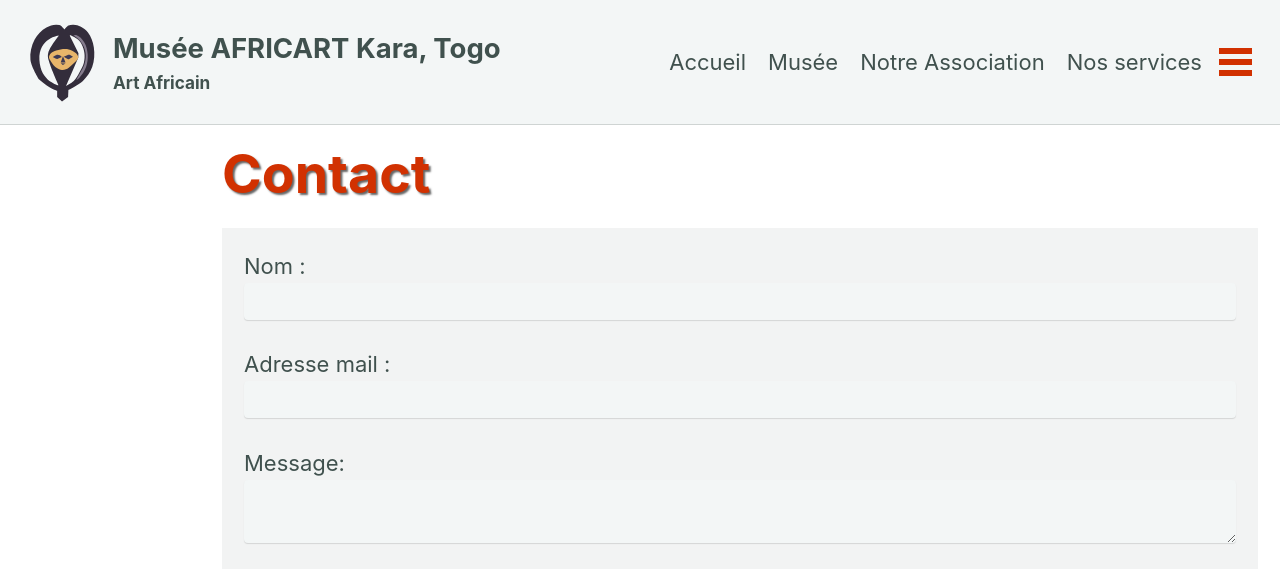
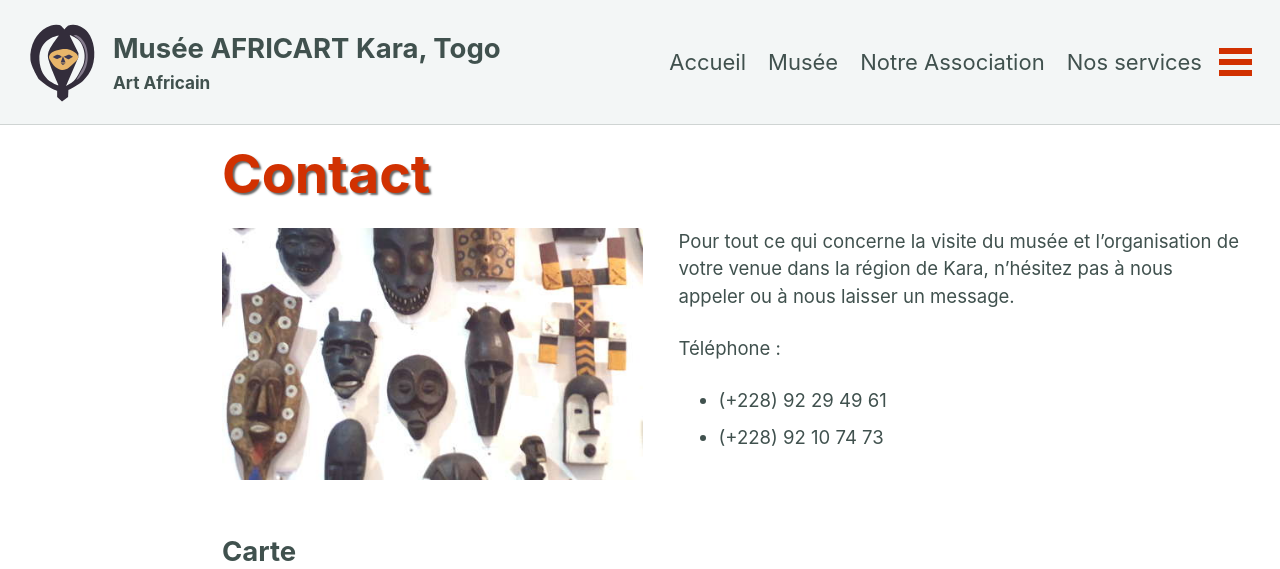
Before and after one commit to africart/musee-africart-togo.com, a Jekyll site: the page built from _pages/contact.md, in a window 1280 px wide and 1400 px high. Shown: the top 569 px of the window. Built offline with Jekyll 4.4.1, drawn with Linux system fonts in a browser that asks for light colours; a script that is not in the unit is left out; some of the changed text lies outside the part shown.

Commit message:
contact form test

```diff
--- a/_pages/contact.md
+++ b/_pages/contact.md
@@ -1,19 +1,44 @@
 ---
 title: "Contact"
 permalink: /contact/
+share: false
+
+
+features:
+
+  texte:
+    - type: left
+      image_path: /img/musee/musee-africart-kara-togo-masques-fallback-teaset-500x300.jpg
+      alt: "Vue intérieure du Musée Africart Kara"
+      excerpt: >
+        Pour tout ce qui concerne la visite du musée et l'organisation de votre venue dans la région de Kara, n’hésitez pas à nous appeler ou à nous laisser un message.
+
+
+        Téléphone :
+          - (+228) 92 29 49 61
+          - (+228) 92 10 74 73
+
 ---
+{% include features_rows_output %}
 
-<form name="contact" method="POST" data-netlify="true" data-netlify-recaptcha="true" action="contact-success">
+## Carte
+<iframe src="https://www.google.com/maps/embed?pb=!1m14!1m8!1m3!1d11128.270301796252!2d1.1960242884454415!3d9.55748502636023!3m2!1i1024!2i768!4f13.1!3m3!1m2!1s0x0%3A0xbe81ab4f10a5ec57!2sMus%C3%A9e+Africart!5e0!3m2!1sen!2sfr!4v1565075527368!5m2!1sen!2sfr" width="600" height="450" frameborder="0" style="border:0" allowfullscreen></iframe>
+
+## Laissez-nous un message
+
+<form name="contact" method="POST" data-netlify="true" data-netlify-recaptcha="true" action="/contact-success/" netlify-honeypot="bot-field">
   <p>
     <label>{{ site.data.ui-text[site.locale].comment_form_name_label | default: "Name" }} : <input type="text" name="name" /></label>
   </p>
   <p>
-
     <label>{{ site.data.ui-text[site.locale].comment_form_email_label | default: "Name" }} : <input type="email" name="email" /></label>
   </p>
   <p>
     <label>Message: <textarea name="message"></textarea></label>
   </p>
+  <p style="display:none;">
+    <label>Don’t fill this out: <input name="bot-field"></label>
+  </p>
   <p>
     <button type="submit">{{ site.data.ui-text[site.locale].comment_btn_submit | default: "Name" }}</button>
   </p>
```
